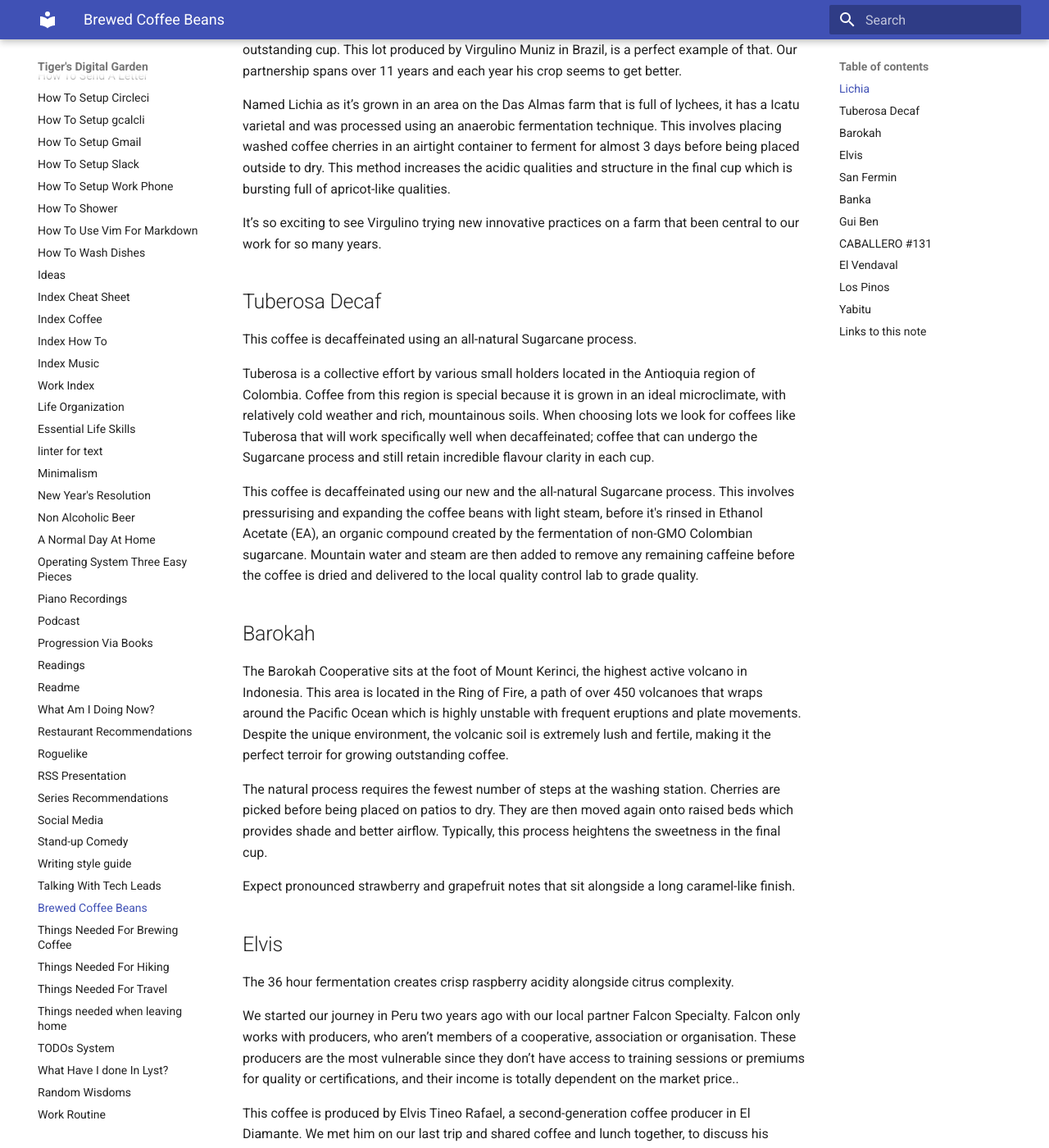
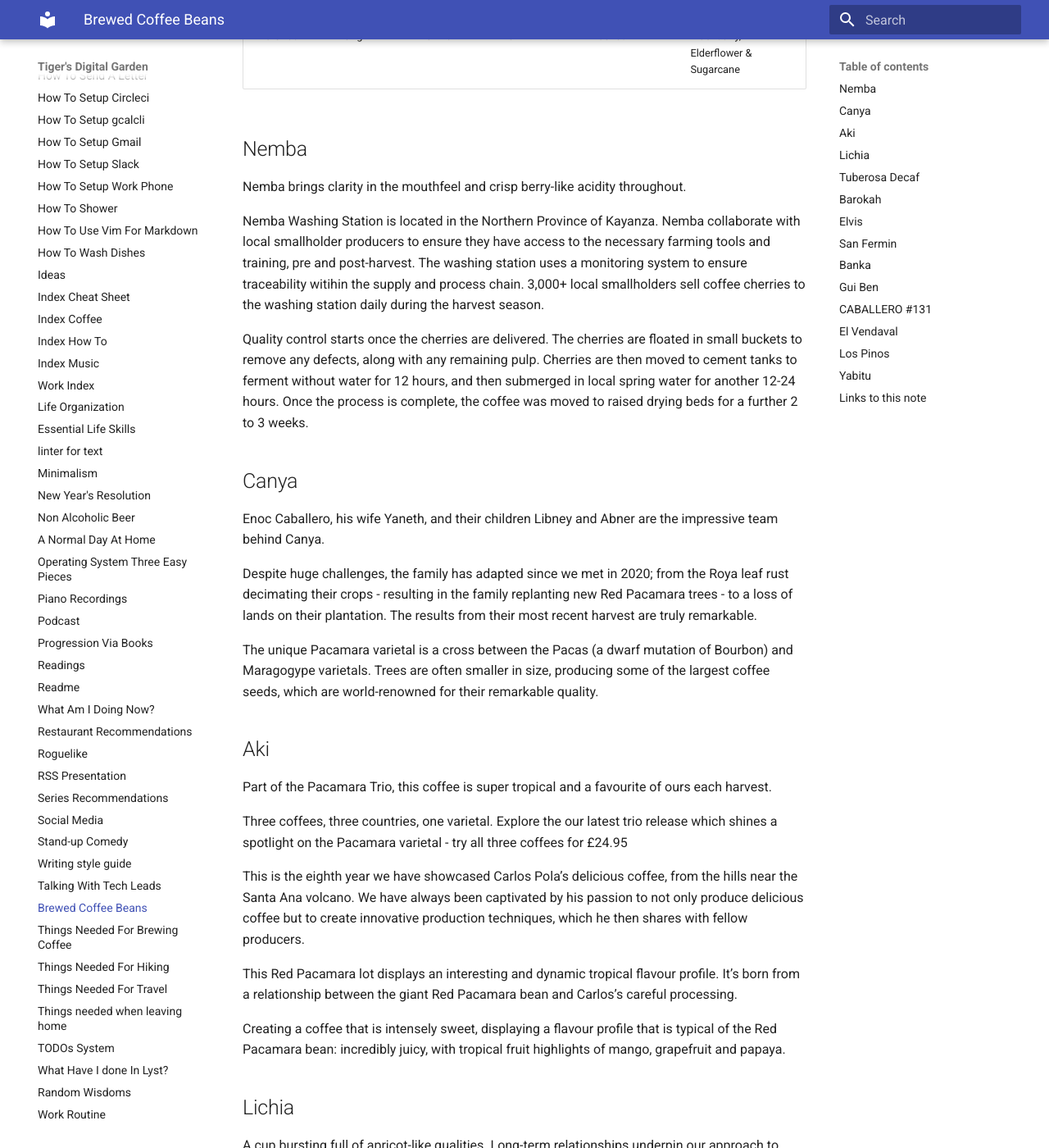
Before and after one commit to ynotstartups/notes, an MkDocs documentation site: the page built from notes/tasted-coffee-beans.md, in a window 1280 px wide and 1400 px high, scrolled down 1143 px. Shown: the whole window at 82% size. Built offline with MkDocs 1.6.1 and Material for MkDocs 9.7.7, drawn with Linux system fonts in a browser that asks for light colours; some of the changed text lies outside the part shown.

Commit message:
add tasted coffee

```diff
--- a/notes/tasted-coffee-beans.md
+++ b/notes/tasted-coffee-beans.md
@@ -2,6 +2,9 @@
 
 | Name           | Roaster | Origin      | Roast Level | Process                | Tasting Notes                                |
 | -------------- | ------- | ----------- | ----------- | ---------------------- | -------------------------------------------- |
+| Nemba          | Origin  | Burundi     | Omni        | Washed                 | Blackberry, Clementine & Brown Sugar         |
+| Canya          | Origin  | Panama      | Omni        | Natural                | Mandarin, Pineapple, Demerara Sugar          |
+| Aki            | Origin  | El Salvador | Omni        | Natural                | Mango, Grapefruit, Papaya                    |
 | Aqi Badu       | Origin  | China       | Omni        | Natural                | Pineapple, Persimmon & Dark Chocolate        |
 | Barokah        | Origin  | Indonesia   | Omni        | Natural                | Strawberry, Grapefruit & Caramel             |
 | Barokah        | Origin  | Indonesia   | Omni        | Washed                 | Blackberry, Yuzu & Molasses                  |
@@ -13,6 +16,34 @@
 | Tuberosa Decaf | Origin  | Colombia    | Omni        | Sugarcane Decaf        | Apple, Stewed Plum, Caramel                  |
 | Wa Choo        | Origin  | China       | Omni        | Natural                | Pink Grapefruit, Pomegranate, Dark Chocolate |
 | Wa Choo        | Origin  | China       | Omni        | Washed                 | Blackberry, Elderflower & Sugarcane          |
+
+## Nemba
+
+Nemba brings clarity in the mouthfeel and crisp berry-like acidity throughout.
+
+Nemba Washing Station is located in the Northern Province of Kayanza. Nemba collaborate with local smallholder producers to ensure they have access to the necessary farming tools and training, pre and post-harvest. The washing station uses a monitoring system to ensure traceability witihin the supply and process chain. 3,000+ local smallholders sell coffee cherries to the washing station daily during the harvest season.
+
+Quality control starts once the cherries are delivered. The cherries are floated in small buckets to remove any defects, along with any remaining pulp. Cherries are then moved to cement tanks to ferment without water for 12 hours, and then submerged in local spring water for another 12-24 hours. Once the process is complete, the coffee was moved to raised drying beds for a further 2 to 3 weeks.
+
+## Canya
+
+Enoc Caballero, his wife Yaneth, and their children Libney and Abner are the impressive team behind Canya.
+
+Despite huge challenges, the family has adapted since we met in 2020; from the Roya leaf rust decimating their crops - resulting in the family replanting new Red Pacamara trees - to a loss of lands on their plantation. The results from their most recent harvest are truly remarkable.
+
+The unique Pacamara varietal is a cross between the Pacas (a dwarf mutation of Bourbon) and Maragogype varietals. Trees are often smaller in size, producing some of the largest coffee seeds, which are world-renowned for their remarkable quality.
+
+## Aki
+
+Part of the Pacamara Trio, this coffee is super tropical and a favourite of ours each harvest.
+
+Three coffees, three countries, one varietal. Explore the our latest trio release which shines a spotlight on the Pacamara varietal - try all three coffees for £24.95
+
+This is the eighth year we have showcased Carlos Pola’s delicious coffee, from the hills near the Santa Ana volcano. We have always been captivated by his passion to not only produce delicious coffee but to create innovative production techniques, which he then shares with fellow producers.
+
+This Red Pacamara lot displays an interesting and dynamic tropical flavour profile. It’s born from a relationship between the giant Red Pacamara bean and Carlos’s careful processing.
+
+Creating a coffee that is intensely sweet, displaying a flavour profile that is typical of the Red Pacamara bean: incredibly juicy, with tropical fruit highlights of mango, grapefruit and papaya.
 
 ## Lichia
 
```
